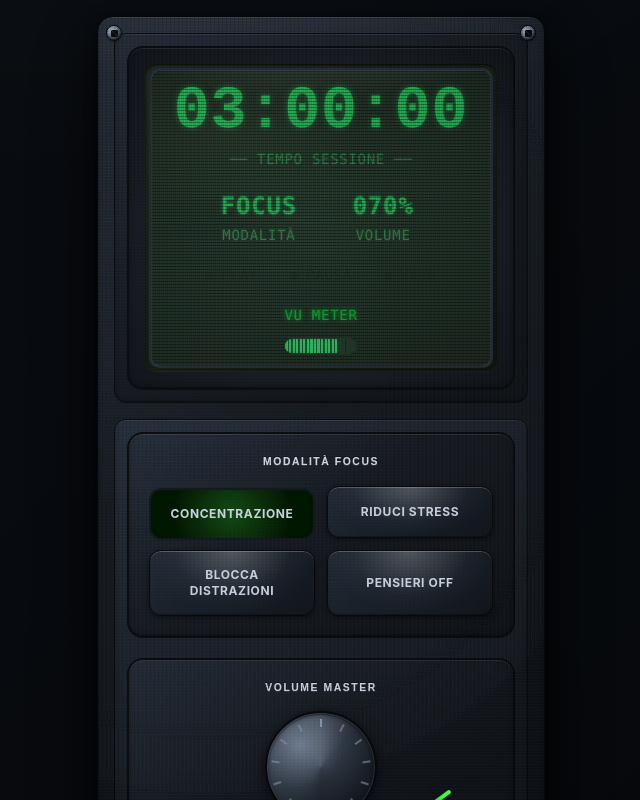
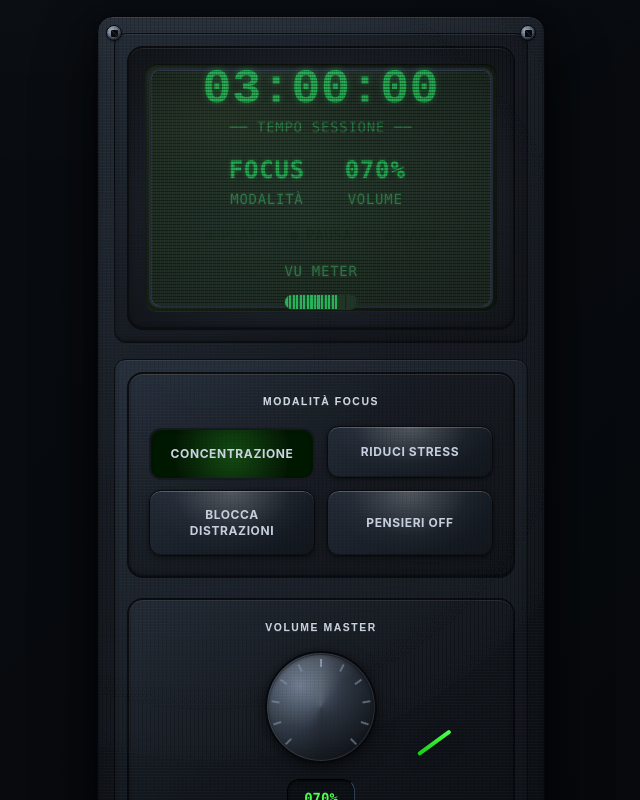
Before and after one commit to giorgiochi/nineties-aether-wave, a React (Vite) app: page / in a window 1280 px wide. Shown: the top 800 px of the page, without its empty margins (319-959 px from the left). Built offline with nearby package versions, Linux system fonts and the light colour scheme.

Commit message:
Adjust screen aspect ratio

```diff
--- a/src/components/NeuroDeckDisplay.tsx
+++ b/src/components/NeuroDeckDisplay.tsx
@@ -81,9 +81,9 @@ export const NeuroDeckDisplay: React.FC<NeuroDeckDisplayProps> = ({ neuroDeck })
       >
         {/* LCD Screen - Esatta come nella reference */}
         <div
-          className="relative p-6 rounded-md overflow-visible lcd-realistic"
+          className="relative p-5 rounded-md overflow-visible lcd-realistic"
           style={{
-            height: '300px',
+            height: '240px',
             background: `radial-gradient(120% 100% at 50% 45%, hsl(var(--lcd-bg-center)), hsl(var(--lcd-bg)))`,
             border: '2px solid hsl(var(--graphite-2))',
             boxShadow: 'inset 0 0 0 1px hsl(var(--graphite-3))'
@@ -91,12 +91,12 @@ export const NeuroDeckDisplay: React.FC<NeuroDeckDisplayProps> = ({ neuroDeck })
           aria-live="polite"
         >
           {/* Layout esatto della reference */}
-          <div className="text-tft text-tft-dim h-full flex flex-col justify-center items-center space-y-5 py-2">
+          <div className="text-tft text-tft-dim h-full flex flex-col justify-center items-center space-y-4 py-1">
 
             {/* Timer principale - Grande e centrato */}
             <div className="text-center">
               <div
-                className="text-6xl font-mono font-bold mb-2 leading-none"
+                className="text-5xl font-mono font-bold mb-1 leading-none"
                 style={{
                   color: 'hsl(var(--lcd-green-soft))',
                   textShadow: '0 0 6px hsl(var(--lcd-green-soft) / 0.5)',
@@ -117,7 +117,7 @@ export const NeuroDeckDisplay: React.FC<NeuroDeckDisplayProps> = ({ neuroDeck })
             </div>
 
             {/* Griglia modalità e volume - Come nella reference */}
-            <div className="grid grid-cols-2 gap-12 text-center px-8">
+            <div className="grid grid-cols-2 gap-8 text-center px-6">
               <div>
                 <div
                   className="text-2xl font-mono font-bold mb-1"
@@ -204,12 +204,12 @@ export const NeuroDeckDisplay: React.FC<NeuroDeckDisplayProps> = ({ neuroDeck })
             </div>
 
             {/* VU Meter - Come nella reference */}
-            <div className="px-8">
+            <div className="px-6">
               <div
                 className="text-sm uppercase tracking-wider text-center mb-3 opacity-80"
                 style={{
-                  color: '#00aa2b',
-                  textShadow: '0 0 5px #00aa2b'
+                  color: 'hsl(var(--lcd-green-dim))',
+                  textShadow: '0 0 3px hsl(var(--lcd-green-dim) / 0.4)'
                 }}
               >
                 VU METER
```
